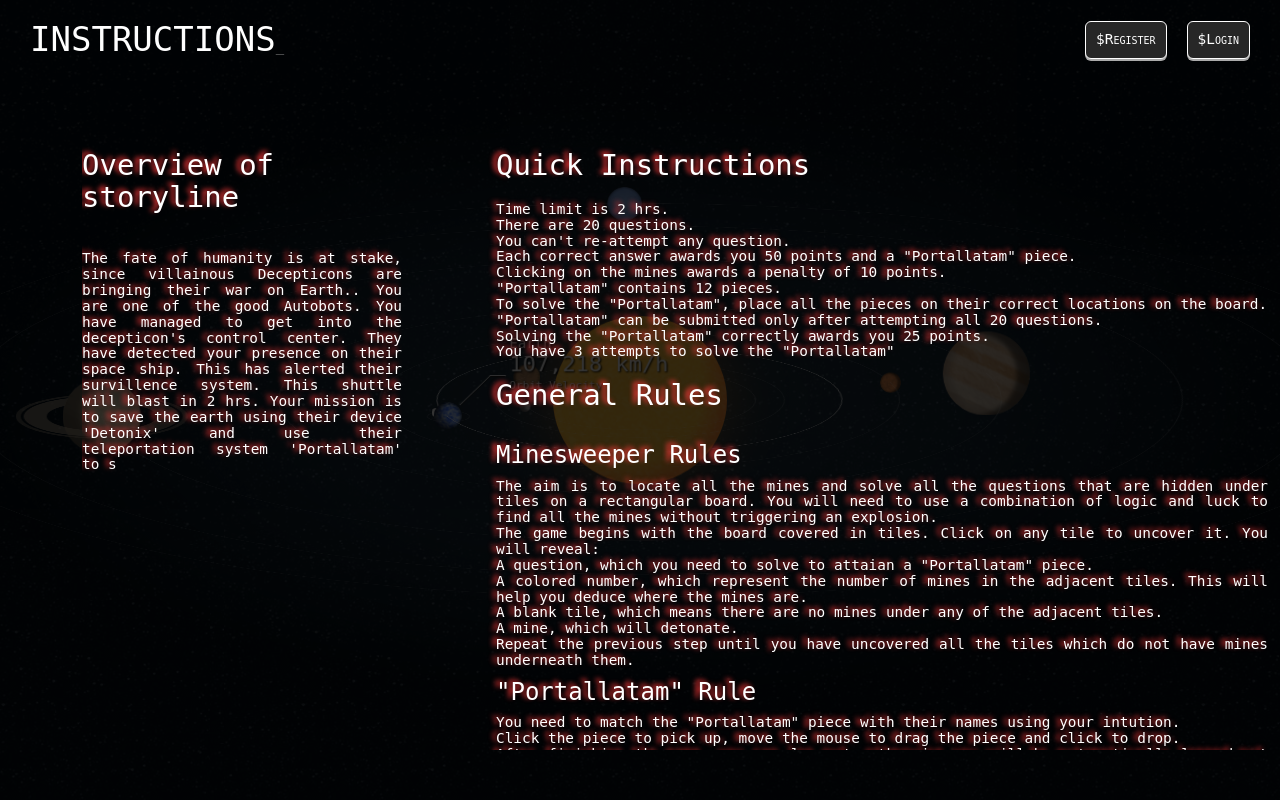
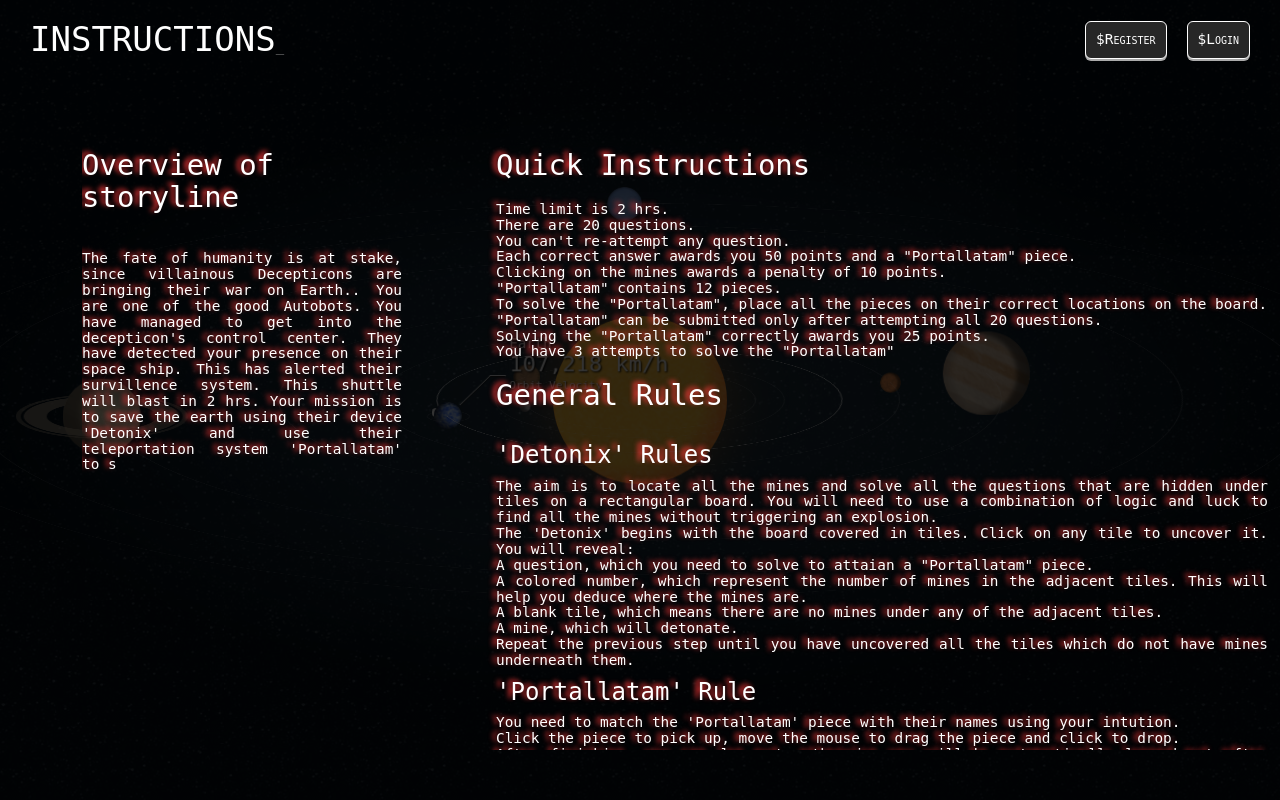
Before and after one commit to Ri7Sh/checkmate_apogee, a Django app: page /main/welcome/ in a window 1280 px wide. Run offline with Django 3.2, Linux system fonts and the light colour scheme.

Commit message:
instr detonix add

```diff
--- a/main/templates/ss.html
+++ b/main/templates/ss.html
@@ -47,11 +47,11 @@
 
 <h2>General Rules</h2>
 
-<h3>Minesweeper Rules</h3>
+<h3>'Detonix' Rules</h3>
 
 <p>The aim is to locate all the mines and solve all the questions that are hidden under tiles on a rectangular board. You will need to use a combination of logic and luck to find all the mines without triggering an explosion.</p>
 
-<p>The game begins with the board covered in tiles. Click on any tile to uncover it. You will reveal:</p>
+<p>The 'Detonix' begins with the board covered in tiles. Click on any tile to uncover it. You will reveal:</p>
 <ul>
 <li>A question, which you need to solve to attaian a "Portallatam" piece.</li>
 <li>A colored number, which represent the number of mines in the adjacent tiles. This will help you deduce where the mines are. </li>
@@ -60,12 +60,12 @@
 
 <li>Repeat the previous step until you have uncovered all the tiles which do not have mines underneath them.</li>
 </ul>
-<h3>"Portallatam" Rule</h3>
+<h3>'Portallatam' Rule</h3>
 <ul>
-<li>You need to match the "Portallatam" piece with their names using your intution.</li>
+<li>You need to match the 'Portallatam' piece with their names using your intution.</li>
 <li>Click the piece to pick up, move the mouse to drag the piece and click to drop.</li>
 </ul>
-<p>After finishing the game, you can log out, otherwise you will be automatically logged out after the game finishes.</p>
+<p>After finishing, you can log out, otherwise you will be automatically logged out after the game finishes.</p>
 
                           </div>
     </div>
@@ -185,7 +185,7 @@
 
     <script>
 var i = 0;
-var txt = " The fate of humanity is at stake, since villainous Decepticons are bringing their war on Earth.. You are one of the good Autobots. You have managed to get into the decepticon's control center. They have detected your presence on their space ship. This has alerted their survillence system. This shuttle will blast in 2 hrs. Your mission is to save the earth using their device 'Detonix' and use their teleportation system 'Portallatam' to save yourself!!  Can you solve their tricky lock without causing destruction on the earth and unlock 'Portallatam'. Time is ticking.... The lock system resembles a minesweeper game with a twist. Decepticons are intelligent bots and they have set their traps. These traps are 20 questions. The decepticons are confident that you can't solve these traps to unlock their system.Are you up for the challenge?";
+var txt = " The fate of humanity is at stake, since villainous Decepticons are bringing their war on Earth.. You are one of the good Autobots. You have managed to get into the decepticon's control center. They have detected your presence on their space ship. This has alerted their survillence system. This shuttle will blast in 2 hrs. Your mission is to save the earth using their device 'Detonix' and use their teleportation system 'Portallatam' to save yourself!!  Can you solve their tricky lock without causing destruction on the earth and unlock 'Portallatam'. Time is ticking.... The lock system 'Detonix' resembles a minesweeper game with a twist. Decepticons are intelligent bots and they have set their traps. These traps are 20 questions. The decepticons are confident that you can't solve these traps to unlock their system.Are you up for the challenge?";
 var speed = 15;
 function typeWriter() {
   if (i < txt.length) {
```
